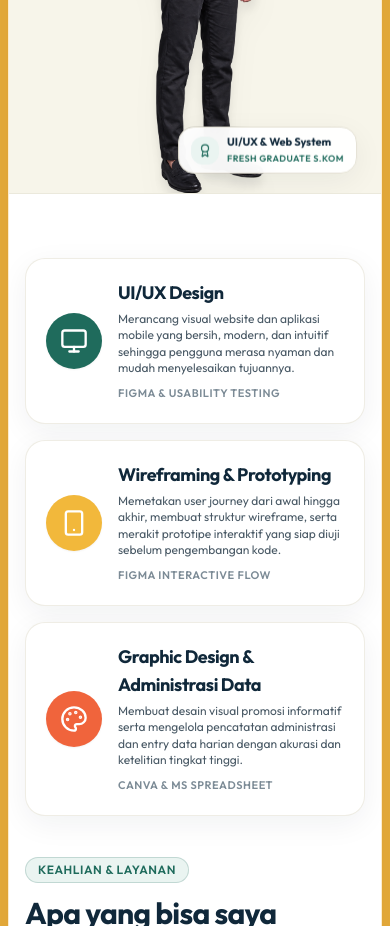
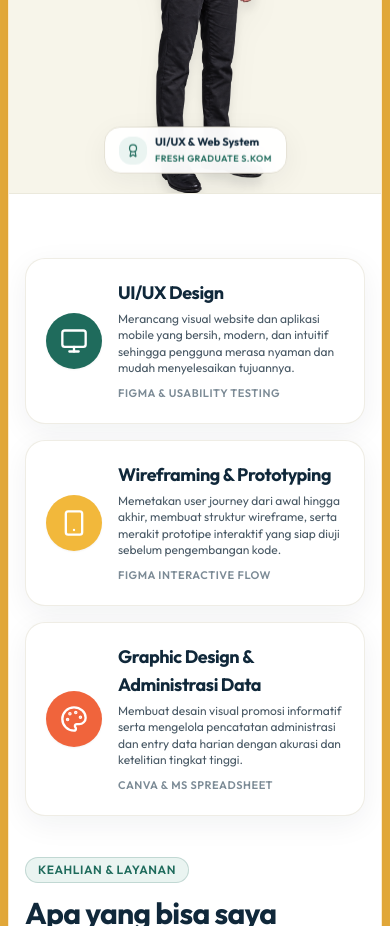
Before and after one commit to mhdtarmizi12/portofolio-mhdtarmizi, a React (Vite) app: page / in a window 390 px wide. Shown: the part 1040-1966 px from the top of the page. Built offline with nearby package versions, Linux system fonts and the light colour scheme.

Commit message:
fix(hero): center floating badge horizontally on mobile view

```diff
--- a/src/sections/Hero.jsx
+++ b/src/sections/Hero.jsx
@@ -233,7 +233,7 @@ export default function Hero({ onCopyToast }) {
               />
             </motion.div>
 
-            {/* Floating Glass Pill Badge (Tampil responsif di mobile & desktop, digeser rapi ke samping kanan agar tidak menghalangi foto) */}
+            {/* Floating Glass Pill Badge (Tengah di mobile, rapi di samping pada desktop) */}
             <motion.div
               initial={{ opacity: 0, scale: 0.9 }}
               animate={{
@@ -246,7 +246,7 @@ export default function Hero({ onCopyToast }) {
                 scale: { duration: 0.5, delay: 0.5 },
                 y: { repeat: Infinity, duration: 4.2, ease: "easeInOut", delay: 1 }
               }}
-              className="absolute bottom-4 right-2 sm:bottom-10 sm:right-4 md:right-8 lg:bottom-20 lg:-right-6 xl:bottom-24 xl:-right-10 z-20 bg-white/95 backdrop-blur-md px-3 py-2 sm:px-3.5 sm:py-2.5 rounded-2xl border border-line shadow-card flex items-center gap-2 sm:gap-2.5 hover:scale-105 transition-transform"
+              className="absolute bottom-4 left-0 right-0 mx-auto w-max sm:left-auto sm:right-4 sm:mx-0 sm:w-auto md:right-8 lg:bottom-20 lg:-right-6 xl:bottom-24 xl:-right-10 z-20 bg-white/95 backdrop-blur-md px-3.5 py-2 sm:px-3.5 sm:py-2.5 rounded-2xl border border-line shadow-card flex items-center gap-2 sm:gap-2.5 hover:scale-105 transition-transform"
             >
               <div className="w-7 h-7 sm:w-8 sm:h-8 rounded-xl bg-teal-light text-teal flex items-center justify-center font-bold text-xs shrink-0">
                 <Award className="w-3.5 h-3.5 sm:w-4 sm:h-4" />
```
